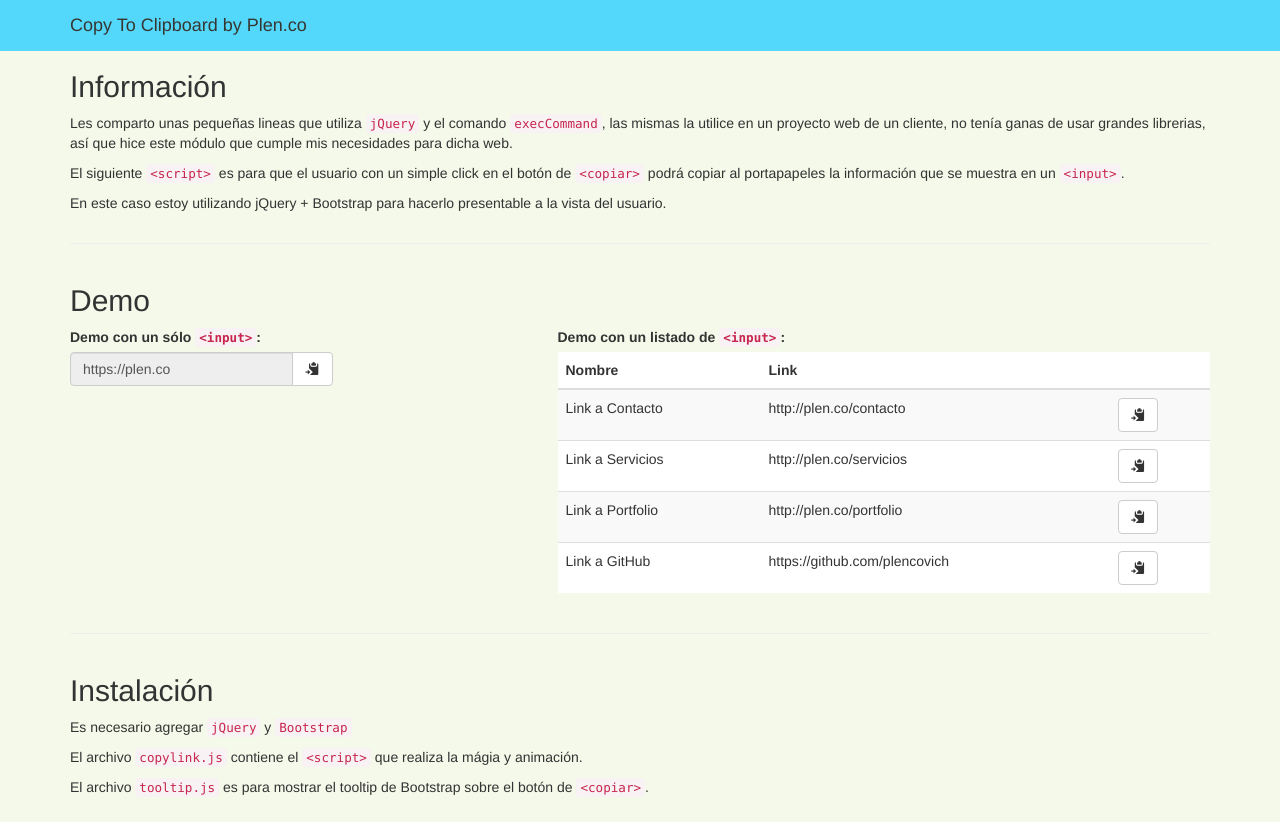
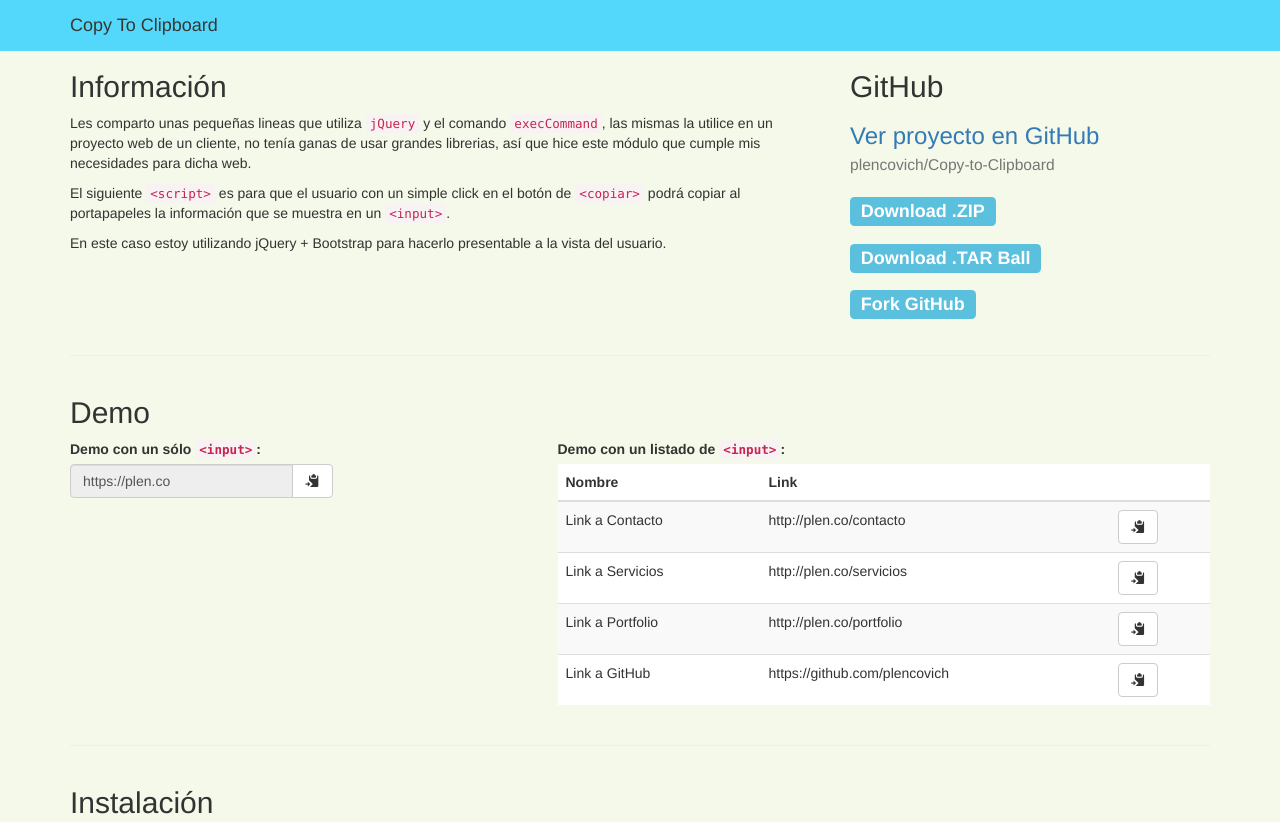
Before and after one commit to plencovich/Copy-to-Clipboard, a plain HTML site: page index.html in a window 1280 px wide. Shown: the top 822 px of the page. Drawn offline with nearby package versions, Linux system fonts and the light colour scheme.

Commit message:
Actualización de información y estilos

```diff
--- a/index.html
+++ b/index.html
@@ -31,18 +31,27 @@
             <span class="icon-bar"></span>
             <span class="icon-bar"></span>
           </button>
-          <a class="navbar-brand" href="#">Copy To Clipboard by Plen.co</a>
+          <a class="navbar-brand" href="https://github.com/plencovich/Copy-to-Clipboard">Copy To Clipboard</a>
         </div>
       </div>
     </nav>
     <div class="container">
       <div class="row">
-        <div class="col-md-12">
+        <div class="col-md-8">
           <h2>Información</h2>
           <p>Les comparto unas pequeñas lineas que utiliza <code>jQuery</code> y el comando <code>execCommand</code>, las mismas la utilice en un proyecto web de un cliente, no tenía ganas de usar grandes librerias, así que hice este módulo que cumple mis necesidades para dicha web.</p>
           <p>El siguiente <code>&lt;script&gt;</code> es para que el usuario con un simple click en el botón de <code>&lt;copiar&gt;</code> podrá copiar al portapapeles la información que se muestra en un <code>&lt;input&gt;</code>.</p>
           <p>En este caso estoy utilizando jQuery +  Bootstrap para hacerlo presentable a la vista del usuario.</p>
           <p>
+        </div>
+        <div class="col-md-4">
+          <h2>GitHub</h2>
+          <h3><a href="https://github.com/plencovich/Copy-to-Clipboard">Ver proyecto en GitHub</a> <small>plencovich/Copy-to-Clipboard</small></h3>
+        <ul class="list-unstyled">
+          <li><h3><a class="label label-info" href="https://github.com/plencovich/Copy-to-Clipboard/archive/master.zip">Download .ZIP</a><h3></li>
+          <li><h3><a class="label label-info" href="https://github.com/plencovich/Copy-to-Clipboard/tarball/master">Download .TAR Ball</a><h3></li>
+          <li><h3><a class="label label-info" href="http://github.com/plencovich/Copy-to-Clipboard">Fork GitHub</a><h3></li>
+        </ul>
         </div>
       </div>
       <hr>
```
